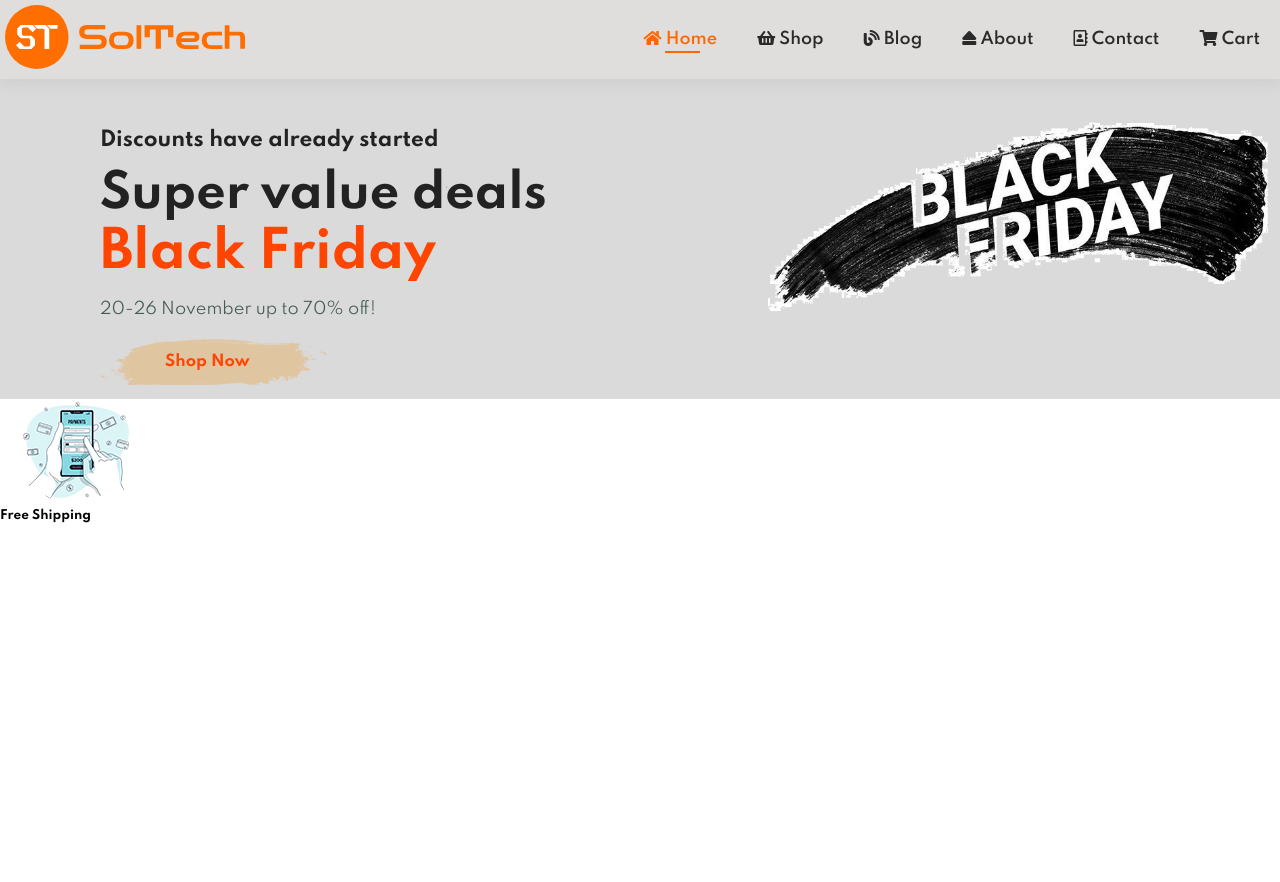
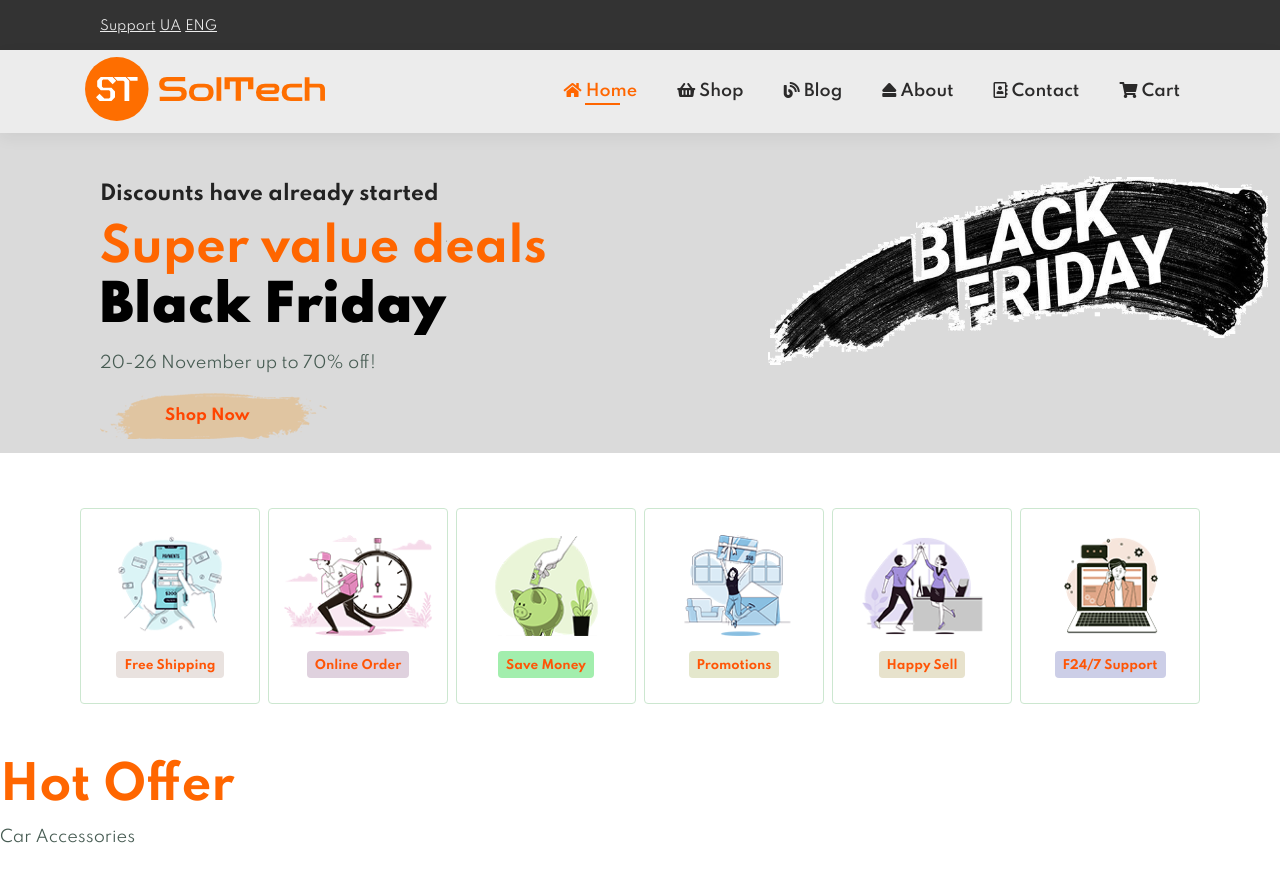
Before and after one commit to solTtech/soltech-store, a plain HTML site: page index.html in a window 1280 px wide. Before the commit the page ends 800 px from the top, so only its background shows below. Drawn offline with Linux system fonts and the light colour scheme.

Commit message:
28.11.23

```diff
--- a/index.html
+++ b/index.html
@@ -9,6 +9,15 @@
     <link rel="stylesheet" href="style.css">
 </head>
 <body>
+    <div class="header__menu-block">
+        <div class="menu-mob__faq">
+            <ul class="language-switcher">
+                <li><a class="language-switcher_link" href="/page/help-center">Support</a></li>
+                <li><a class="language-switcher_link" href="/index.html" data-language="ua">UA</a></li>
+                <li><a class="language-switcher_link" href="/index.html" data-language="ru">ENG</a></li>
+            </ul>
+        </div>
+    </div>
     <section id="header">
         <a href="#"><img src="/img/Soltech/SoltechРесурс 25.svg" class="logo" alt=""></a>
         <div>
@@ -31,11 +40,41 @@
         <button>Shop Now</button>
     </section>
 
-    <section id="feature">
+    <section id="feature" class="section-p1">
         <div class="fe-box">
             <img src="img/features/f1.png" alt="">
             <h6>Free Shipping</h6>
         </div>
+        <div class="fe-box">
+            <img src="img/features/f2.png" alt="">
+            <h6>Online Order</h6>
+        </div>
+        <div class="fe-box">
+            <img src="img/features/f3.png" alt="">
+            <h6>Save Money</h6>
+        </div>
+        <div class="fe-box">
+            <img src="img/features/f4.png" alt="">
+            <h6>Promotions</h6>
+        </div>
+        <div class="fe-box">
+            <img src="img/features/f5.png" alt="">
+            <h6>Happy Sell</h6>
+        </div>
+        <div class="fe-box">
+            <img src="img/features/f6.png" alt="">
+            <h6>F24/7 Support</h6>
+        </div>
+
+    </section id="product1" class="section-p1">
+        <h2>Hot Offer</h2>
+        <p>Car Accessories</p>
+        <div class="pro-container">
+            <div class="pro">
+                <img src="" alt="">
+            </div>
+        </div>
+    <section>
 
     </section>
     <script src="script.js"></script>
--- a/script.js
+++ b/script.js
@@ -0,0 +1,19 @@
+document.querySelector("body > div.header__menu-block > div.menu-mob__faq > ul.language-switcher > li.active")
+const renderCartItem = (product, inputNumber) => {
+    const cart = document.querySelector(".cart-list");
+    const emptyCartTitle = document.querySelector(".cart-empty-title");
+    const cartListWrapper = document.querySelector(".cart-list-wrapper");
+    // creating elements
+    const cartListItem = document.createElement("li");
+    const cartListImgSection = document.createElement("section");
+    const cartListPriceSection = document.createElement("section");
+    const cartListQuantitySection = document.createElement("section");
+    const image = document.createElement("img");
+    const title = document.createElement("h4");
+    const price = document.createElement("span");
+    const quantity = document.createElement("input");
+    const removeBtn = document.createElement("button");
+    quantity.addEventListener("change", () => getCartTotal(product));
+    removeBtn.addEventListener("click", (event) =>
+      removeProductFromCart(event, product)
+    );
--- a/style.css
+++ b/style.css
@@ -21,7 +21,7 @@ h1 {
 h2 {
   font-size: 46px;
   line-height: 54px;
-  color: #222;
+  color: rgb(255, 102, 0);
 }
 
 h4 {
@@ -57,8 +57,8 @@ body {
     display: flex;
     align-items: center;
     justify-content: space-between;
-    padding: 20px 80 px;
-    background: #c5c3c28c;
+    padding: 2px 80px;
+    background: #ececec;
     box-shadow: 0 5px 15px rgba(0, 0, 0, 0.06);
     z-index: 999;
     position: sticky;
@@ -111,7 +111,7 @@ body {
 /* Home Page */
 
 #hero {
-    background-image: url(img/herro4.png);
+    background-image: url(img/header/herro4.png);
     height: 40vh;
     width: 100%;
     background-size: cover;
@@ -132,11 +132,12 @@ body {
 }
 
 #hero h1 {
-    color: orangered;
+    color: rgb(0, 0, 0);
+    font-weight: 900;
 }
 
 #hero button {
-    background-image: url(img/button.png);
+    background-image: url(img/header/button.png);
     background-color: transparent;
     color: orangered;
     border: 0;
@@ -146,3 +147,86 @@ body {
     font-weight: 700;
     font-size: 15px;
 }
+#feature {
+  display: flex;
+  align-items: center;
+  justify-content: space-between;
+  flex-wrap: wrap;
+}
+
+#feature .fe-box {
+  width: 180px;
+  text-align: center;
+  padding: 25px 15px;
+  box-shadow: 20px 20px 34 px rgba(0, 0, 0, 0.03);
+  border: 1px solid #cce7d0;
+  border-radius: 4px;
+  margin: 15px 0;
+}
+
+#feature .fe-box:hover {
+  box-shadow: 10px 10px 54px rgba(145, 45, 20, 0.158);
+}
+
+#feature .fe-box img {
+  width: 100%;
+  margin-bottom: 10px;
+}
+
+#feature .fe-box h6 {
+  display: inline-block;
+  padding: 9px 8px 6px 8px;
+  line-height: 1;
+  border-radius: 4px;
+  color: #ff5506;
+  background-color: #e9e2df;
+}
+
+#feature .fe-box:nth-child(2) h6 {
+  background-color: #dfd1de;
+}
+
+#feature .fe-box:nth-child(3) h6 {
+  background-color: #a2eead;
+}
+
+#feature .fe-box:nth-child(4) h6 {
+  background-color: #e4e7cc;
+}
+
+#feature .fe-box:nth-child(5) h6 {
+  background-color: #e7e2cc;
+}
+
+#feature .fe-box:nth-child(6) h6 {
+  background-color: #cccee7;
+}
+
+.header__menu-block {
+  padding: 5px 100px;
+  background: #333;
+  height: 50px;
+}
+
+.language-switcher {
+  display: inline-block;
+  align-items: center;
+  line-height: 40px;
+}
+
+.language-switcher li {
+  display: inline;
+}
+
+
+.language-switcher_link {
+  color: #ececec;
+  font-size:small;
+}
+/* language */
+.language-switcher li.active a {
+  padding: 5px 10px;
+  border-radius: 15px;
+  border: 1px solid rgb(255, 255, 255);
+  background: #424242;
+}
```
Also changed, not shown: img/header/2006873-chorna-pyatnitsya-u-ternopoli-de-budut-znizhki-ta-rozprodazhi-novini-kompaniy.jpeg (renamed from img/2006873-chorna-pyatnitsya-u-ternopoli-de-budut-znizhki-ta-rozprodazhi-novini-kompaniy.jpeg), img/header/30b957ce86f1741d38e02d7d88b53d8f.jpg (renamed from img/30b957ce86f1741d38e02d7d88b53d8f.jpg), img/header/7c49f341-1d1be181449a40e400173a43175dfea6.webp (renamed from img/7c49f341-1d1be181449a40e400173a43175dfea6.webp), img/header/Generate a detailed black and white image of a gro.jpg (added), img/header/button.png (renamed from img/button.png), img/header/cart-shopping-solid.svg (renamed from img/cart-shopping-solid.svg), img/header/fa1ce869f37cdde3e91397ec25e6bdff-wide-big.jpg (renamed from img/fa1ce869f37cdde3e91397ec25e6bdff-wide-big.jpg), img/header/hd1n2IhhOvUOEHZnyWGQEJ2dAnPEfMOvrYX0ptoT.jpeg (renamed from img/hd1n2IhhOvUOEHZnyWGQEJ2dAnPEfMOvrYX0ptoT.jpeg), img/header/hero4.png (renamed from img/hero4.png), img/header/herro4.png (renamed from img/herro4.png), img/header/t_1_vodafone-2.png (renamed from img/t_1_vodafone-2.png), 1 other file.
